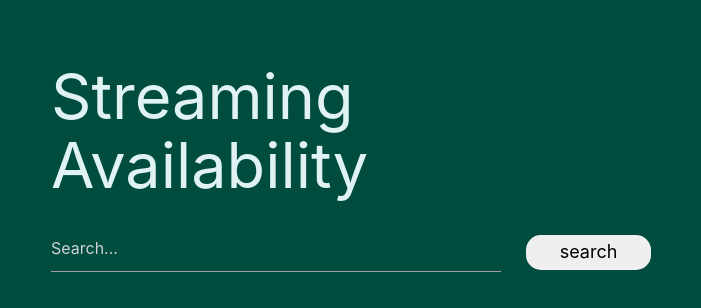
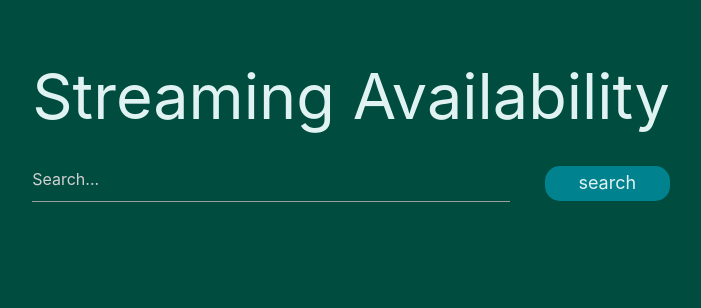
Before and after one commit to Tmollerhoj/Streaming-Availability, a plain HTML site: page index.html in a window 1280 px wide. Shown: the whole page, without its empty margins (289-990 px from the left). Drawn offline with nearby package versions, Linux system fonts and the light colour scheme.

Commit message:
updating files

```diff
--- a/assets/css/style.css
+++ b/assets/css/style.css
@@ -10,12 +10,12 @@ margin: 20px;
 
 
 body {
-  background-color: var(--dark-teal);
+    background-color: var(--dark-teal);
     display: flex;
     justify-content: center;
     margin-right: auto;
     margin-left: auto;
-    max-width: 50%;
+    max-width: 75%;
     background-color: var(--dark-teal);
 
 }
@@ -37,6 +37,7 @@ input {
 }
 
 button {
+    color: var(--white);
     font-size: 18px;
     width: 125px;
     height: 35px;
--- a/index.html
+++ b/index.html
@@ -19,7 +19,7 @@
 
 
               <input id="search-input" type="text" placeholder="Search..." name="search">
-              <button type="submit">search</button>
+              <button class="cyan darken-3" type="submit">search</button>
             </form>
         </div>
     </header>
```
